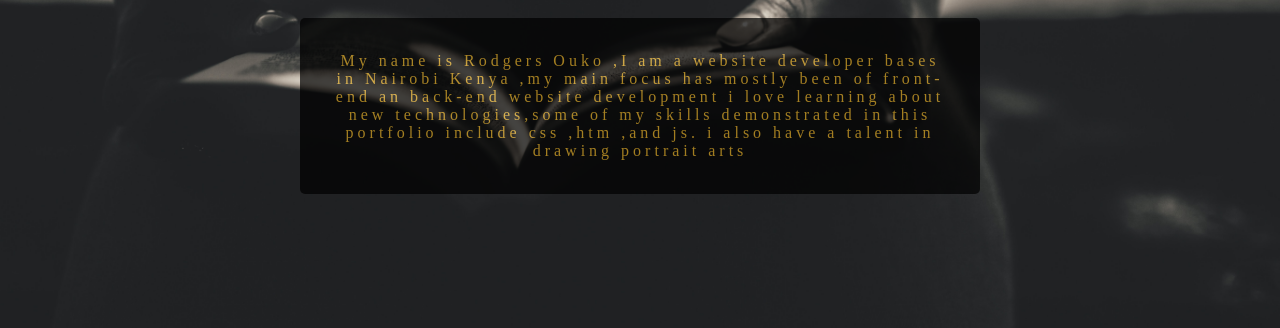
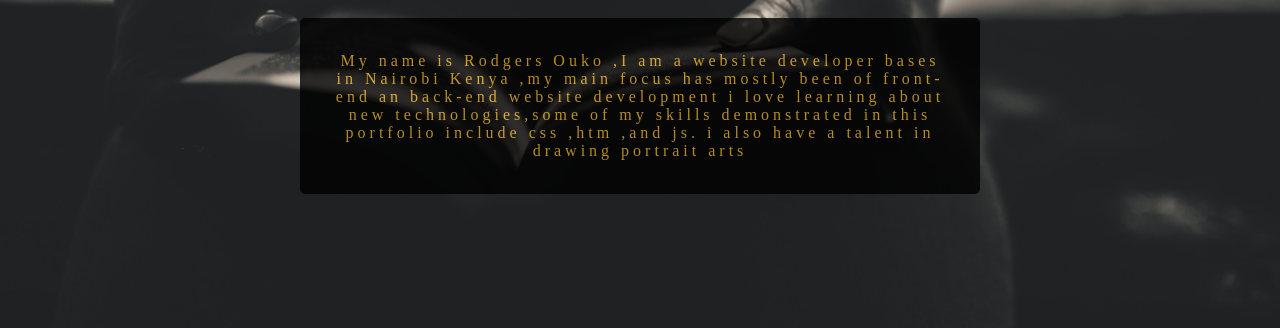
Before and after one commit to Rodgersouko/Portfolio, a plain HTML site: page about.html in a window 1280 px wide. Shown: the part 370-698 px from the top of the page. Drawn offline with Linux system fonts and the light colour scheme.

```diff
--- a/about.html
+++ b/about.html
@@ -25,7 +25,7 @@
         </div>
         <div id="about">
             <h1>About</h1>
-            <p style="color: goldenrod; background-color: black ;opacity: 70%; padding: 5% 5% 5% 5%; border-radius: 5px;">My name is Rodgers Ouko ,I am a website developer bases in Nairobi Kenya ,my main focus has mostly been of front-end an back-end website development i love learning about new technologies,some of my skills demonstrated in this portfolio include css ,htm ,and js. i also have a talent in drawing portrait arts</p>
+            <p style="color: goldenrod; background-color:black ;opacity: 80%; padding: 5% 5% 5% 5%; border-radius: 5px;">My name is Rodgers Ouko ,I am a website developer bases in Nairobi Kenya ,my main focus has mostly been of front-end an back-end website development i love learning about new technologies,some of my skills demonstrated in this portfolio include css ,htm ,and js. i also have a talent in drawing portrait arts</p>
         </div>
     </div>
 </body>
```
Also changed, not shown: projects.html (+3 -3 lines), about.jpg (deleted), aboutme.jpg (deleted), styles.css (line endings or trailing spaces).
